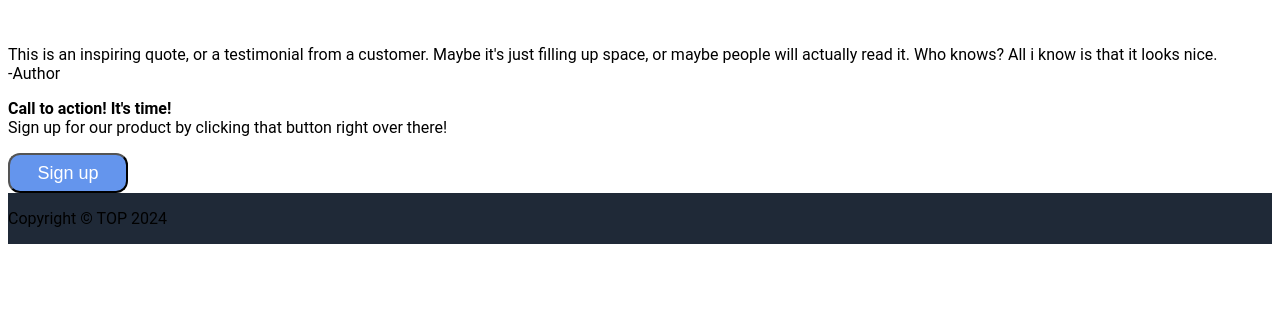
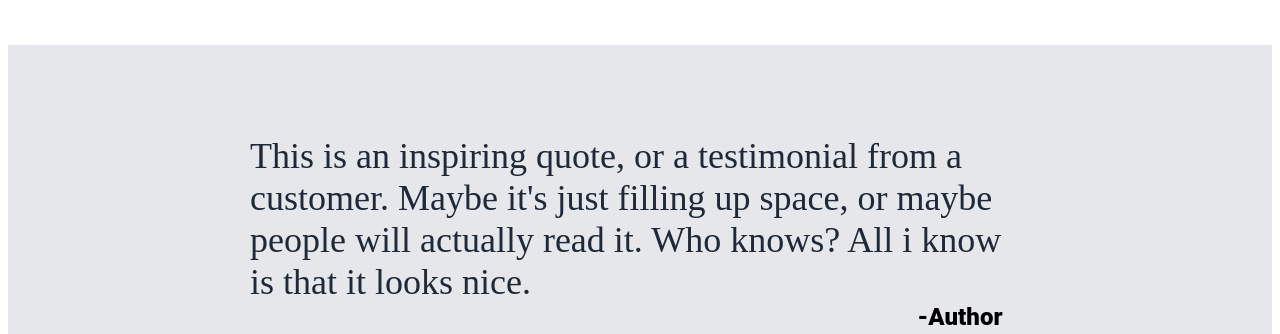
Before and after one commit to ibbbe/final_exercises, a plain HTML site: page 1_Landing_Page/index.html in a window 1280 px wide. Shown: the part 727-1061 px from the top of the page. Before the commit the page ends 979 px from the top, so only its background shows below. Drawn offline with Linux system fonts and the light colour scheme.

Commit message:
Finish third section css
Changes to be committed:
	modified:   1_Landing_Page/style.css

```diff
--- a/1_Landing_Page/style.css
+++ b/1_Landing_Page/style.css
@@ -120,3 +120,24 @@ h1 {
 }
 
 /* Third section */
+
+.quote {
+    display: flex;
+    background-color: #E5E7EB;
+    flex-direction: column;
+    align-items: center;
+}
+
+.quote_text {
+    font: 36px light italic;
+    color: #1F2937;
+    max-width: 780px;
+    margin-top: 90px;
+}
+
+.quote .author {
+    margin-left: 640px;
+    font-size: 24px;
+    font-weight: 900;
+    margin-bottom: 70px;
+}
```
